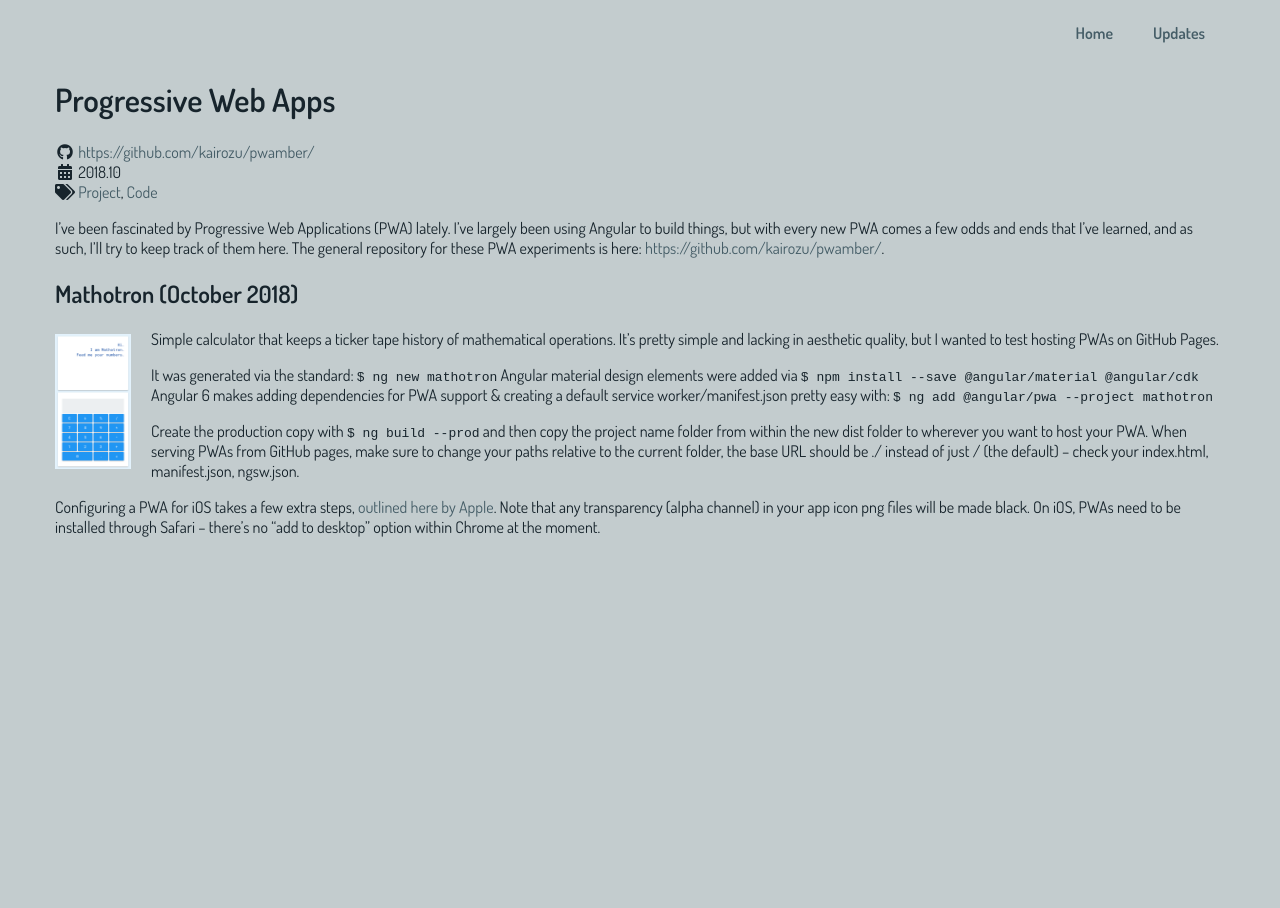
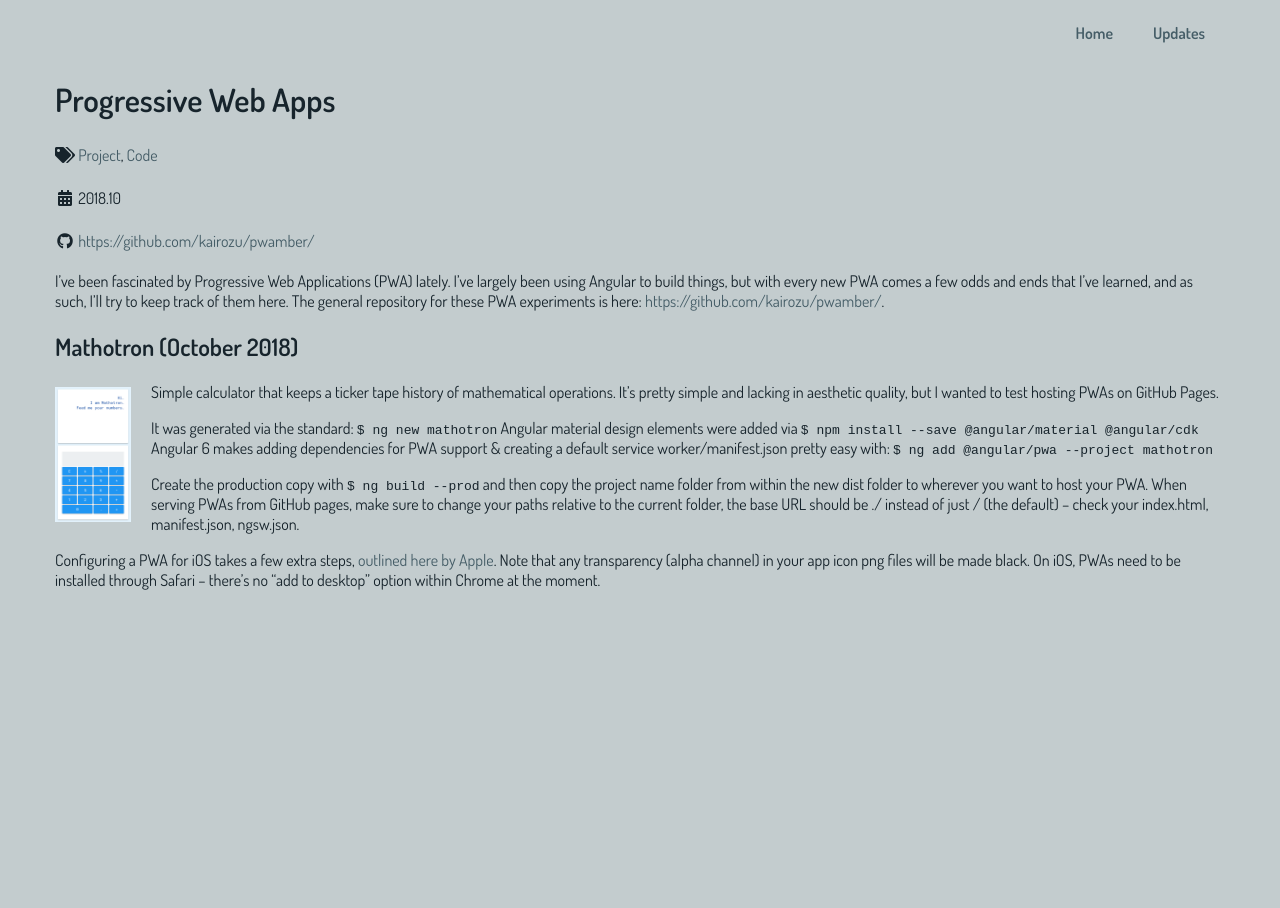
Before and after one commit to kairozu/kairozu.github.io, a Jekyll site: the page built from updates/_posts/2018-10-04-progressive-web.md, in a window 1280 px wide. Built offline with Jekyll 4.4.1, drawn with Linux system fonts in a browser that asks for light colours; nearby versions of some CDN libraries.

Commit message:
add headerDataItem

```diff
--- a/_includes/post_tags.html
+++ b/_includes/post_tags.html
@@ -1,5 +1,5 @@
 {% if p.tags.size > 0 %}
-    <div>
+    <div class="headerDataItem">
         <i class="fas fa-tags fa-fw"></i>
         {% for tag in p.tags | sort %}
             <a href="{{site.url}}{{site.baseurl}}/tags/{{ tag }}">{{ site.data.tags[tag].name }}</a>{% if forloop.last == false %}, {% endif %}
--- a/_layouts/content.html
+++ b/_layouts/content.html
@@ -6,12 +6,13 @@
 		<img class="headerImg" width="{{ page.imgwidth }}" src="{{ page.hasimg }}" />
 	{% endif %}
 	<div class="headerData">
+		{% assign p = page %}
+		{% include post_tags.html %}
+		<div class="headerDataItem"><i class="fas fa-calendar-alt fa-fw"></i> {{ page.date | date: "%Y.%m" }}<br /></div>
 		{% if page.hasgithub %}
 			<i class="fab fa-github fa-fw"></i> <a href="{{ page.hasgithub }}">{{ page.hasgithub }}</a><br />
 		{% endif %}
-		<i class="fas fa-calendar-alt fa-fw"></i> {{ page.date | date: "%Y.%m" }}<br />
-		{% assign p = page %}
-		{% include post_tags.html %}
+
 	</div>
 	{{ content }}
 	<br /><br />
--- a/css/main.css
+++ b/css/main.css
@@ -22,10 +22,7 @@ a, a:focus, a:hover { color: #687768; }
 .bold { font-weight: 600; }
 .larger { font-size: larger; }
 .mono { font-family: monospace; }
-
-.bodyWrap {
-    margin: 0 20px;
-}
+.bodyWrap { margin: 0 20px; }
 .bodyContainer {
     max-width: 1170px;
     margin: 0 auto;
@@ -62,7 +59,6 @@ a, a:focus, a:hover { color: #687768; }
     line-height: 1.5em;
 }
 .headerMeta {
-    line-height: 1.7em;
     display: flex;
     flex-flow: row wrap;
     align-items: center;
@@ -70,7 +66,9 @@ a, a:focus, a:hover { color: #687768; }
 }
 .headerData {
     min-width: 300px;
+    line-height: 1.7em;
 }
+.headerDataItem { margin-bottom: 1em; }
 .headerImg {
     float: right;
     margin: 0 0 5px 10px;
@@ -89,7 +87,6 @@ a, a:focus, a:hover { color: #687768; }
     display: block;
     clear: both;
 }
-
 .image_r { float: right; margin: 5px 0 5px 20px; }
 .image_l { float: left; margin: 5px 20px 5px 0; }
 .centerImg {
```
